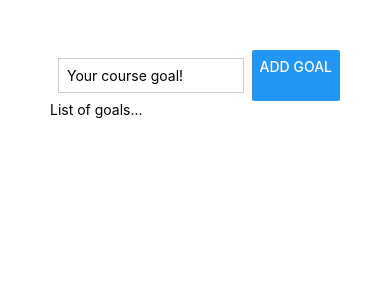
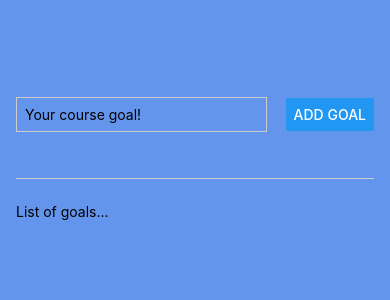
Before and after one commit to ZukyCoder/react-native-intro, a React Native app: screen / in a window 390 px wide. Shown: the top 300 px of the page. Built offline with nearby package versions, Linux system fonts and the light colour scheme.

Commit message:
add button input handler and combine

```diff
--- a/App.js
+++ b/App.js
@@ -1,3 +1,4 @@
+import { useState } from 'react';
 import { StyleSheet,
   Text,
    View,
@@ -6,13 +7,27 @@
  } from 'react-native';
 
 export default function App() {
+const [enteredGoal, setEnteredGoal] = useState('');
+
+  function addGoalHandler() {
+    console.log(enteredGoal);
+  }
+
+  function goalInputHandler(enteredText) {
+    setEnteredGoal(enteredText);
+  }
+
   return (
     <View style={styles.appContainer}>
       <View style={styles.inputContainer}>
-        <TextInput style={styles.textInput} placeholder='Your course goal!'></TextInput>
-        <Button title="Add Goal"></Button>
+        <TextInput
+        style={styles.textInput}
+        placeholder='Your course goal!'
+        onChangeText={goalInputHandler}
+        />
+        <Button title="Add Goal" onPress={addGoalHandler} />
       </View>
-      <View>
+      <View style={styles.goalsContainer}>
         <Text >List of goals...</Text>
       </View>
     </View>
@@ -21,17 +36,28 @@
 
 const styles = StyleSheet.create({
   appContainer: {
-    padding: 50
+    flex: 1,
+    paddingTop: 50,
+    paddingHorizontal: 16,
+    backgroundColor: 'cornflowerblue',
   },
   inputContainer: {
+    flex: 1,
     flexDirection: 'row',
     justifyContent: 'space-between',
+    alignItems: 'center',
+    marginBottom: 24,
+    borderBottomWidth: 1,
+    borderBottomColor: '#cccccc'
   },
   textInput: {
     borderWidth: 1,
     borderColor: '#cccccc',
-    width: '80%',
+    width: '70%',
     padding: 8,
-    margin: 8
+    marginRight: 8
+  },
+  goalsContainer: {
+    flex: 5
   }
 });
```
